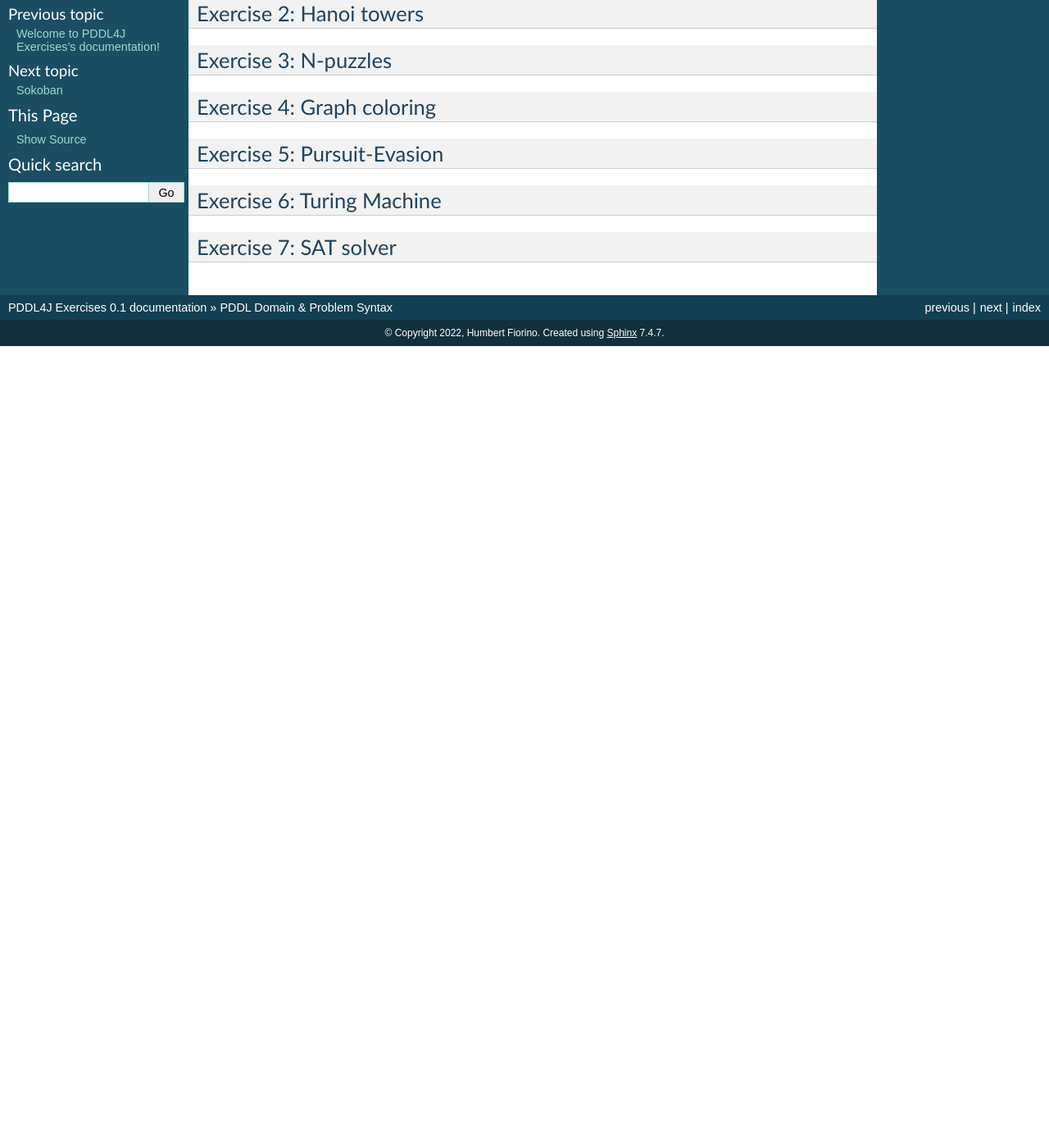
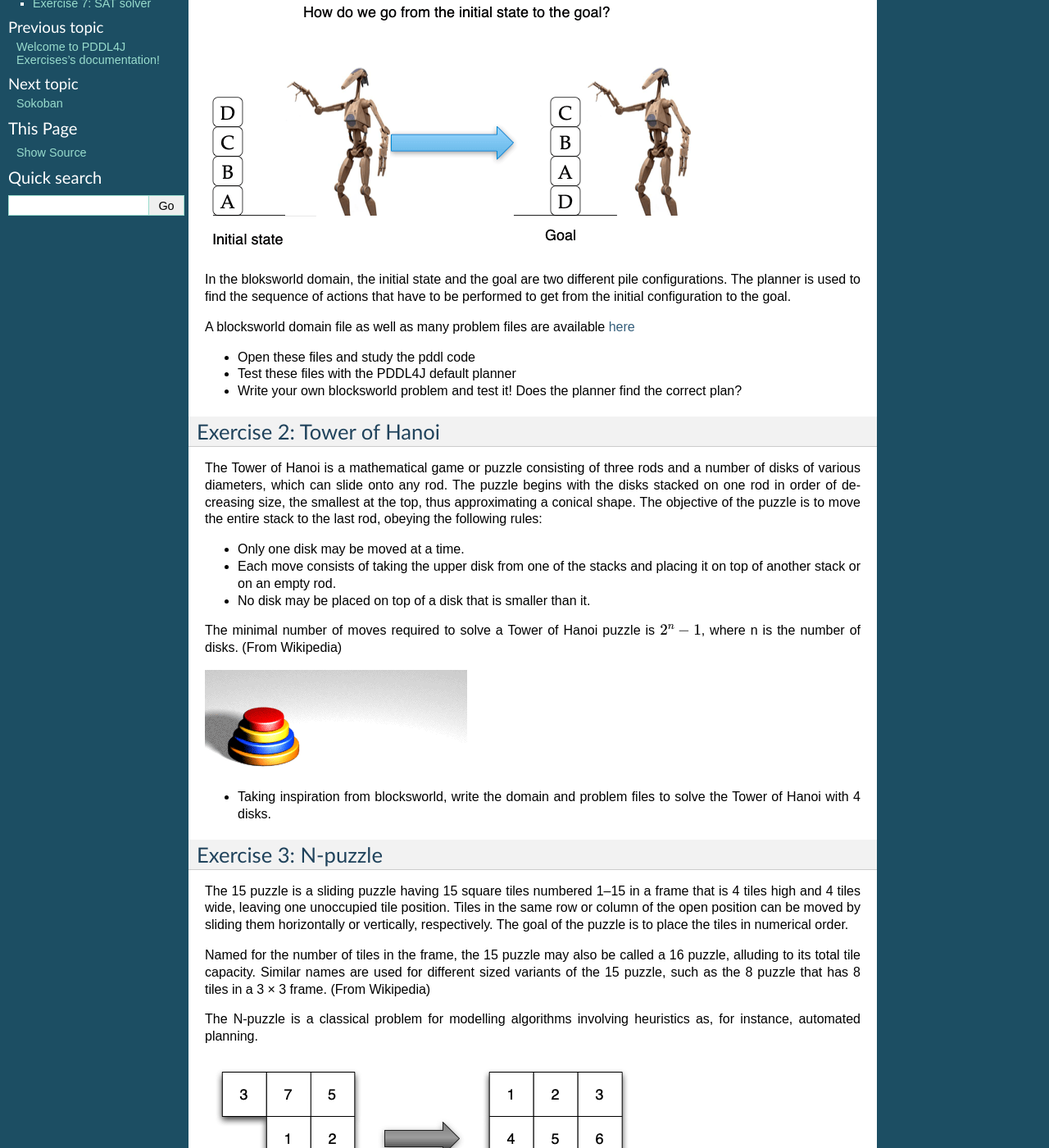
Before and after one commit to fiorinoh/pddl4j-exercices, a Sphinx documentation site: the page built from docs/source/pddl_domain_problem_syntax.rst, in a window 1280 px wide and 1400 px high, scrolled down 270 px. Shown: the whole window at 82% size. Built offline with Sphinx 7.4.7, drawn with Linux system fonts in a browser that asks for light colours; before the commit the page ends 900 px from its top, so only the background shows below that; some of the changed text lies outside the part shown.

Commit message:
Blocskworld, Tower of Hanoi, N-puzzle and graph coloring exercises written

```diff
--- a/docs/source/pddl_domain_problem_syntax.rst
+++ b/docs/source/pddl_domain_problem_syntax.rst
@@ -3,20 +3,77 @@ PDDL Domain & Problem Syntax
 
 The objective of these exercises is to use PDDL syntax to write domains and problems of automated planning.
 
-Exercise 1: Bloksworld
-----------------------
+Exercise 1: Blocksworld
+-----------------------
 
 One famous domain in automated planning is blocksworld. In this domain, a robotic arm manipulates blocks placed on a table. It can pickup a block from the table, stack it on top of another block and build piles. Likewise, it can unstack
 a block, put it down or stack it on another pile etc.
 
-Exercise 2: Hanoi towers
-------------------------
+.. image:: img/bw.png
 
-Exercise 3: N-puzzles
----------------------
+In the bloksworld domain, the initial state and the goal are two different pile configurations. The planner is used to find the sequence of actions that have to be performed to get from the initial configuration to the goal.
+
+A blocksworld domain file as well as many problem files are available here_
+
+- Open these files and study the pddl code
+- Test these files with the PDDL4J default planner
+- Write your own blocksworld problem and test it! Does the planner find the correct plan?
+
+.. _here: https://github.com/pellierd/pddl4j/tree/devel/src/test/resources/benchmarks/pddl/ipc2000/blocks/strips-typed
+
+Exercise 2: Tower of Hanoi
+--------------------------
+
+The Tower of Hanoi is a mathematical game or puzzle consisting of three rods and a number of disks of various diameters, which can slide onto any rod.
+The puzzle begins with the disks stacked on one rod in order of decreasing size, the smallest at the top, thus approximating a conical shape.
+The objective of the puzzle is to move the entire stack to the last rod, obeying the following rules:
+
+- Only one disk may be moved at a time.
+- Each move consists of taking the upper disk from one of the stacks and placing it on top of another stack or on an empty rod.
+- No disk may be placed on top of a disk that is smaller than it.
+
+The minimal number of moves required to solve a Tower of Hanoi puzzle is :math:`2^n − 1`, where n is the number of disks. (From Wikipedia)
+
+.. image:: img/Tower_of_Hanoi_4.gif
+
+- Taking inspiration from blocksworld, write the domain and problem files to solve the Tower of Hanoi with 4 disks.
+
+Exercise 3: N-puzzle
+--------------------
+
+The 15 puzzle is a sliding puzzle having 15 square tiles numbered 1–15 in a frame that is 4 tiles high and 4 tiles wide, leaving one unoccupied tile position.
+Tiles in the same row or column of the open position can be moved by sliding them horizontally or vertically, respectively.
+The goal of the puzzle is to place the tiles in numerical order.
+
+Named for the number of tiles in the frame, the 15 puzzle may also be called a 16 puzzle, alluding to its total tile capacity.
+Similar names are used for different sized variants of the 15 puzzle, such as the 8 puzzle that has 8 tiles in a 3 × 3 frame. (From Wikipedia)
+
+The N-puzzle is a classical problem for modelling algorithms involving heuristics as, for instance, automated planning.
+
+.. image:: img/n-puzzle.png
+
+- Write the domain and problem files to solve the 15-puzzle.
 
 Exercise 4: Graph coloring
 --------------------------
+
+In graph theory, colouring a graph means assigning a colour to each of its vertices so that two vertices connected by an edge are of different colours.
+The aim is to use a minimum number of colours. A graph with a minimum of 2 colours has a *chromatic number* of 2.
+
+This figure is the map of Australia with its representation in the form of a graph. In this case, the color number is 3.
+
+.. image:: img/australia.png
+.. image:: img/australia_coloring.png
+
+Formally, finding the chromatic number of a graph is equivalent to solving a Constraint Satisfaction Problem. A Constraint Satisfaction Problem is defined by a triplet *(X,D,C)* where *X* is a set of variables, *D* is a domain of values and *C* is a set of constraints. Each constraint is in turn a pair *(t,R)*, where *t* is a tuple of variables and *R* is a set of tuples of possible values, all these tuples having the same number of elements.
+
+Thus *R* defines a relation. An evaluation of variables is a function from variables to domains, :math:`v: X \rightarrow D`. Such an evaluation satisfies a constraint :math:`((x_1,\cdots,x_n),R)` if :math:`(v(x_1),\cdots,v(x_n))\in R`. A solution is an evaluation that satisfies all the constraints. For example, in figure below, the domain of :math:`x_1` is :math:`\{a,b,c\}`,
+that of :math:`x_3` is :math:`\{a,b\}` and :math:`((x_1,x_3),\{(a,b),(b,a),(c,a)\})` is a constraint :math:`v(x_1)=c`, :math:`v(x_2)=b`, :math:`v(x_3)=a`, :math:`v(x_4)=a` and :math:`v(x_5)=b` is a solution.
+
+.. image:: img/csp.png
+
+- Code and test a planning domain to solve the colouring of a graph.
+
 
 Exercise 5: Pursuit-Evasion
 ---------------------------
```
Also changed, not shown: docs/source/img/Tower_of_Hanoi_4.gif (added), docs/source/img/australia.png (added), docs/source/img/australia_coloring.png (added), docs/source/img/bw.png (added), docs/source/img/csp.png (added), docs/source/img/n-puzzle.png (added), 1 other file.
